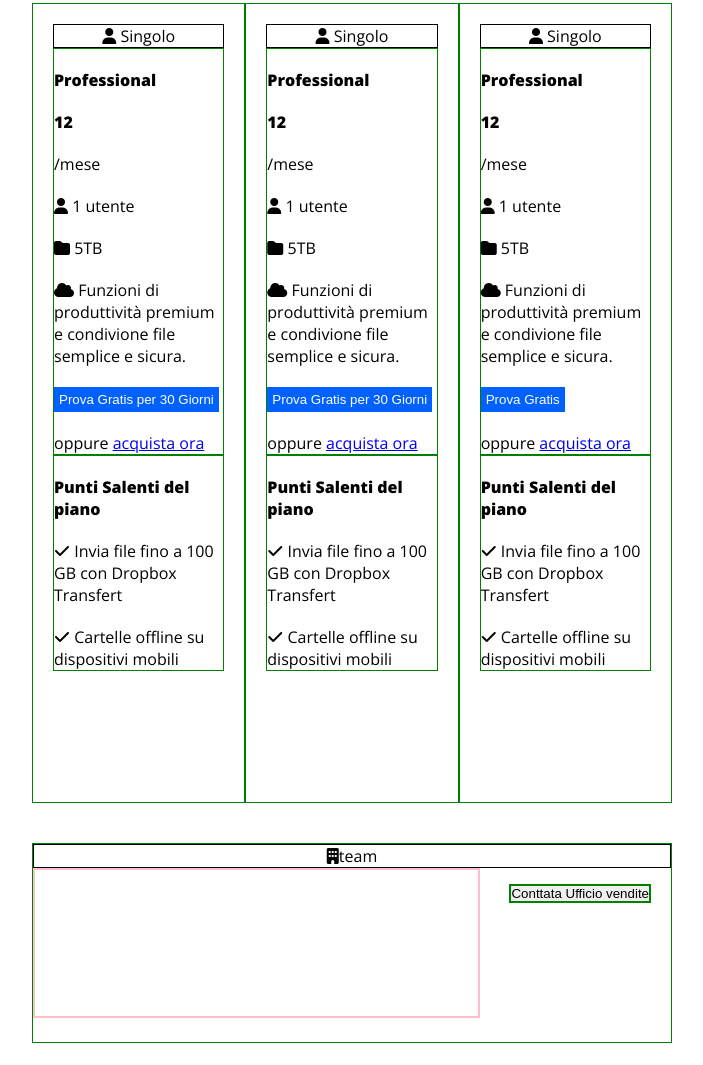
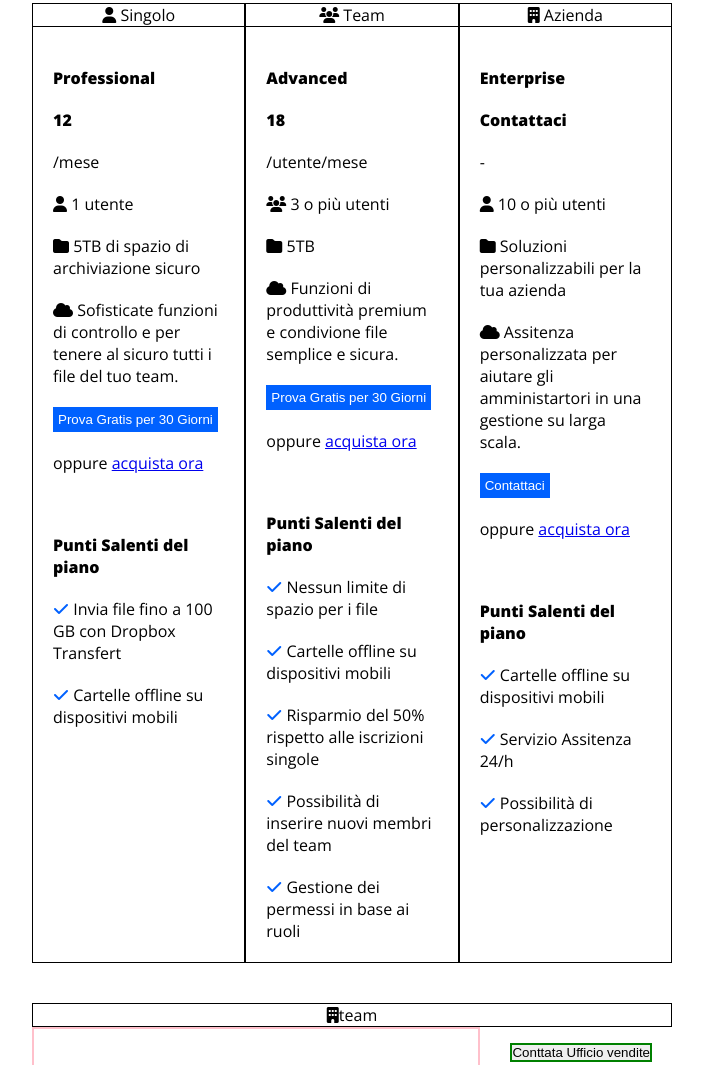
Before and after one commit to Prico3/htmlcss-dropbox, a plain HTML site: page index.html in a window 1280 px wide. Shown: the part 992-2057 px from the top of the page, without its empty margins (288-991 px from the left). Drawn offline with nearby package versions, Linux system fonts and the light colour scheme.

Commit message:
columns plans completed

```diff
--- a/css/style.css
+++ b/css/style.css
@@ -131,42 +131,38 @@
 input + input{
     margin-left: 20px;
 }
+
+/* columns */
+
 .col{
     width: calc(100% / 3);
-    padding: 20px;
-    /* DEBUG */
-    border: 1px solid green;
-    height: 800px;
+    border: 1px solid black;
 }
 
+.first-part ul{
+    padding: 20px;
+}
+.second-part ul{
+    padding: 20px;
+}
 .first-part li{
     margin-top: 20px;
 }
+
 .second-part li{
     margin-top: 20px;
 }
 
-/* columns */
+.second-part i{
+    color:#0061ff;
+}
 
 .title-col{
-    border: 1px solid black;
     text-align: center;
+    border-bottom: 1px solid black;
 }
 
-.first-part{
-    /* DEBUG */
-    border: 1px solid green;
-}
-
-.second-part{
-    /* DEBUG */
-    border: 1px solid green;
-}
-
-
-
 .team{
-    border: 1px solid green;
     margin-top: 40px;
     position: relative;
     /* DEBUG */
--- a/index.html
+++ b/index.html
@@ -80,8 +80,8 @@
                                 <li class="strong">12</li>
                                 <li>/mese</li>
                                 <li><i class="fa-solid fa-user"></i> 1 utente</li>
-                                <li><i class="fa-solid fa-folder"></i> 5TB </li>
-                                <li><i class="fa-solid fa-cloud"></i> Funzioni di produttività premium e condivione file semplice e sicura.</li>
+                                <li><i class="fa-solid fa-folder"></i> 5TB di spazio di archiviazione sicuro</li>
+                                <li><i class="fa-solid fa-cloud"></i> Sofisticate funzioni di controllo e per tenere al sicuro tutti i file del tuo team.</li>
                                 <li><button class="btn-blue" >Prova Gratis per 30 Giorni</button></li>
                                 <li>oppure <a href="#">acquista ora</a> </li>
                             </ul>
@@ -95,46 +95,52 @@
                         </div>
                     </div>
                     <div class="col">
-                        <div class="title-col"><i class="fa-solid fa-user"></i> Singolo</div>
+                        <div class="title-col"><i class="fa-solid fa-users"></i> Team</div>
                         <div class="first-part">
                             <ul>
-                                <li class="strong">Professional</li>
-                                <li class="strong">12</li>
-                                <li>/mese</li>
-                                <li><i class="fa-solid fa-user"></i> 1 utente</li>
+                                <li class="strong">Advanced</li>
+                                <li class="strong">18</li>
+                                <li>/utente/mese</li>
+                                <li><i class="fa-solid fa-users"></i> 3 o più utenti</li>
                                 <li><i class="fa-solid fa-folder"></i> 5TB </li>
                                 <li><i class="fa-solid fa-cloud"></i> Funzioni di produttività premium e condivione file semplice e sicura.</li>
                                 <li><button class="btn-blue" >Prova Gratis per 30 Giorni</button></li>
+                                <li>oppure <a href="#">acquista ora</a> </li>
+
+                            </ul>
+                        </div>
+                        <div class="second-part">
+                            <ul>
+                                <li class="strong">Punti Salenti del piano</li>
+
+                                <li><i class="fa-solid fa-check"></i> Nessun limite di spazio per i file</li>
+                                <li><i class="fa-solid fa-check"></i> Cartelle offline su dispositivi mobili</li>
+                                <li><i class="fa-solid fa-check"></i> Risparmio del 50% rispetto alle iscrizioni singole</li>
+                                <li><i class="fa-solid fa-check"></i> Possibilità di inserire nuovi membri del team</li>
+                                <li><i class="fa-solid fa-check"></i> Gestione dei permessi in base ai ruoli</li>
+                            </ul>
+                        </div>
+                    </div>
+                    <div class="col">
+                        <div class="title-col"><i class="fa-solid fa-building"></i> Azienda</div>
+                        <div class="first-part">
+                            <ul>
+                                <li class="strong">Enterprise</li>
+                                <li class="strong">Contattaci</li>
+                                <li>-</li>
+                                <li><i class="fa-solid fa-user"></i> 10 o più utenti</li>
+                                <li><i class="fa-solid fa-folder"></i> Soluzioni personalizzabili per la tua azienda </li>
+                                <li><i class="fa-solid fa-cloud"></i> Assitenza personalizzata per aiutare gli amministartori in una gestione su larga scala.</li>
+                                <li><button class="btn-blue" >Contattaci</button></li>
                                 <li>oppure <a href="#">acquista ora</a> </li>
                             </ul>
                         </div>
                         <div class="second-part">
                             <ul>
                                 <li class="strong">Punti Salenti del piano</li>
-                                <li><i class="fa-solid fa-check"></i> Invia file fino a 100 GB con Dropbox Transfert</li>
                                 <li><i class="fa-solid fa-check"></i> Cartelle offline su dispositivi mobili</li>
-                            </ul>
-                        </div>
-                    </div>
-                    <div class="col">
-                        <div class="title-col"><i class="fa-solid fa-user"></i> Singolo</div>
-                        <div class="first-part">
-                            <ul>
-                                <li class="strong">Professional</li>
-                                <li class="strong">12</li>
-                                <li>/mese</li>
-                                <li><i class="fa-solid fa-user"></i> 1 utente</li>
-                                <li><i class="fa-solid fa-folder"></i> 5TB </li>
-                                <li><i class="fa-solid fa-cloud"></i> Funzioni di produttività premium e condivione file semplice e sicura.</li>
-                                <li><button class="btn-blue" >Prova Gratis</button></li>
-                                <li>oppure <a href="#">acquista ora</a> </li>
-                            </ul>
-                        </div>
-                        <div class="second-part">
-                            <ul>
-                                <li class="strong">Punti Salenti del piano</li>
-                                <li><i class="fa-solid fa-check"></i> Invia file fino a 100 GB con Dropbox Transfert</li>
-                                <li><i class="fa-solid fa-check"></i> Cartelle offline su dispositivi mobili</li>
+                                <li><i class="fa-solid fa-check"></i> Servizio Assitenza 24/h</li>
+                                <li><i class="fa-solid fa-check"></i> Possibilità di personalizzazione</li>
                             </ul>
                         </div>
                     </div>
```
